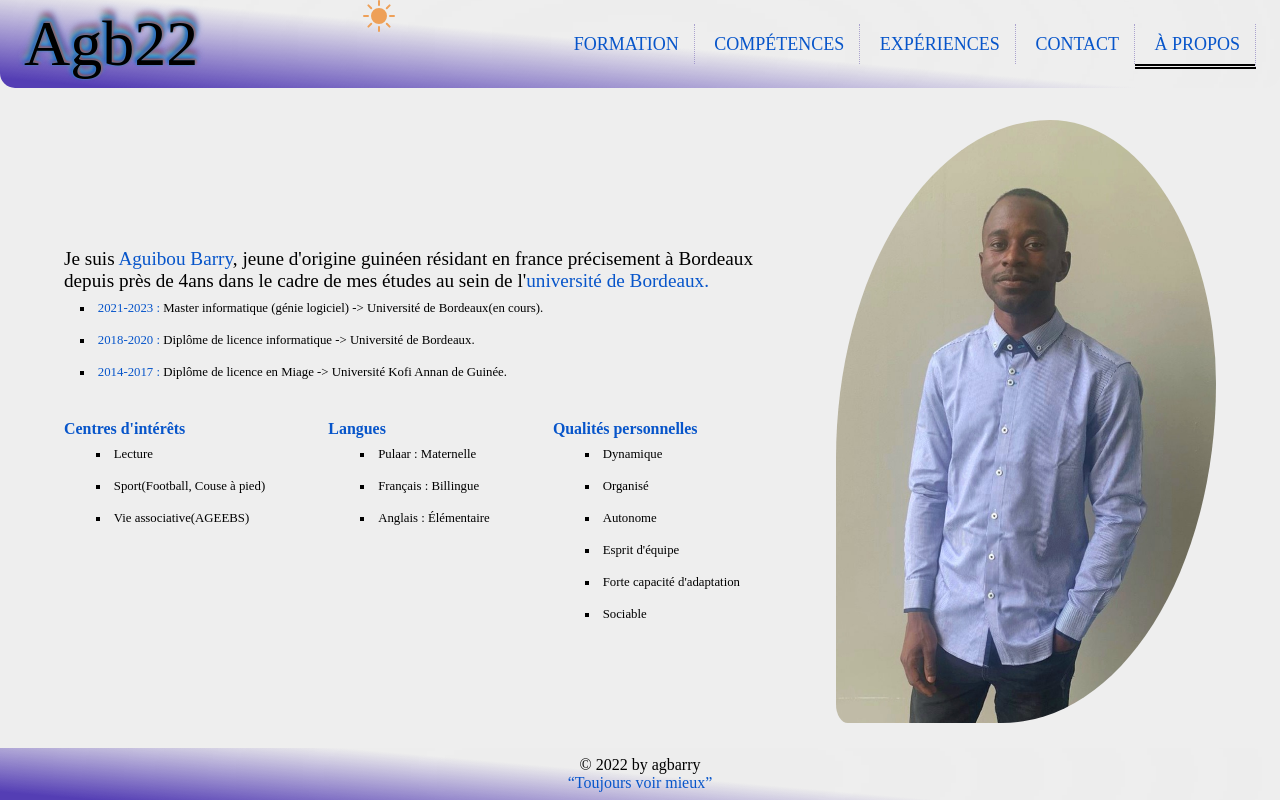
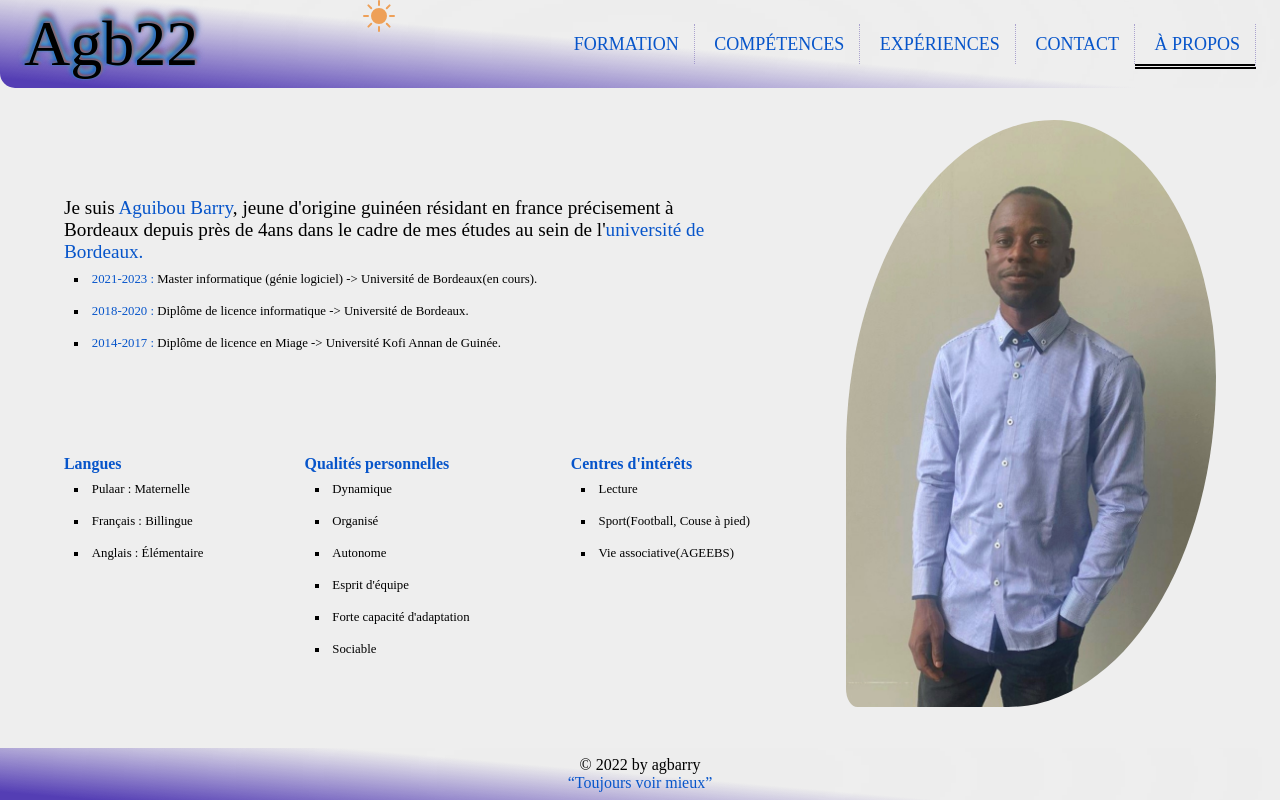
Before and after one commit to agbarry/Portfolio-22, a React (Create React App) app: page /a_propos in a window 1280 px wide. Built offline with nearby package versions, Linux system fonts and the light colour scheme; a web font is replaced by a local one.

Commit message:
Mise à jour générale(modif CV, modif message présentation, mise en forme ...)

```diff
--- a/src/pages/About/AboutElements.jsx
+++ b/src/pages/About/AboutElements.jsx
@@ -9,7 +9,7 @@ export const AboutWrapper = styled.div`
   align-items: center;
 
   & img {
-    width: 380px;
+    width: 370px;
     margin: 4rem;
     margin-top: 2rem;
     margin-left: 0;
@@ -39,16 +39,12 @@ export const AboutContainer = styled.div`
   flex-flow: column nowrap;
   user-select: none;
   font-size: 1.2rem;
-
-  /* @media screen and (max-width: 960px) {
-    font-size: 1.1rem;
-  } */
 `
 
 export const TopStyled = styled.div`
   margin: 4rem;
-  margin-right: 0;
-  margin-bottom: 0;
+  /* margin-right: 0;
+  margin-bottom: 0; */
 
   @media screen and (max-width: 960px) {
     margin: 1rem;
@@ -59,7 +55,7 @@ export const Detail = styled.li`
   list-style-position: inside;
   list-style-type: square;
   line-height: 2rem;
-  margin-left: 1rem;
+  margin-left: 10px;
   font-size: 0.8rem;
 `
 
@@ -68,7 +64,7 @@ export const BottomStyled = styled.div`
   margin-top: 0;
   display: flex;
   justify-content: space-between ;
-  row-gap: 1rem;
+  row-gap: 5px;
   flex-flow: row nowrap;
 
   @media screen and (max-width: 960px) {
@@ -80,8 +76,4 @@ export const BottomContent = styled.div`
   & h5 {
     color: ${({ isDarkMode }) => (isDarkMode ? colors.color2 : colors.color3)};
   }
-
-  & ul {
-    margin-left: 1rem;
-  }
 `
--- a/src/pages/About/index.jsx
+++ b/src/pages/About/index.jsx
@@ -37,20 +37,6 @@ function About() {
         </TopStyled>
 
         <BottomStyled>
-          {interest.map((interest) => (
-            <BottomContent key={`${interest.id}`} isDarkMode={theme === 'dark'}>
-              <h5>{interest.title}</h5>
-
-              {interest.content.map((iContent) => (
-                <ul key={`${iContent.id}`}>
-                  <Detail>
-                    {iContent.title}
-                  </Detail>
-                </ul>
-              ))}
-            </BottomContent>
-          ))}
-
           {languages.map((language) => (
             <BottomContent key={`${language.id}`} isDarkMode={theme === 'dark'}>
               <h5>{language.title}</h5>
@@ -76,6 +62,20 @@ function About() {
               ))}
             </BottomContent>
           ))}
+
+          {interest.map((interest) => (
+            <BottomContent key={`${interest.id}`} isDarkMode={theme === 'dark'}>
+              <h5>{interest.title}</h5>
+
+              {interest.content.map((iContent) => (
+                <ul key={`${iContent.id}`}>
+                  <Detail>
+                    {iContent.title}
+                  </Detail>
+                </ul>
+              ))}
+            </BottomContent>
+          ))}
         </BottomStyled>
       </AboutContainer>
 
--- a/src/pages/Education/index.jsx
+++ b/src/pages/Education/index.jsx
@@ -12,7 +12,7 @@ function Education() {
   const { theme } = useContext(ThemeContext);
   return (
     <motion.div initial={{width: 0}} animate={{width: "100%"}} exit={{width: window.innerWidth, transition: {duration: 0.1}}}>
-      <EducationWrapper>
+      <EducationWrapper id="educ">
         <Title isDarkMode={theme === 'dark'}>
             Ci-dessous le détail de mon parcours de formation allant du <span>baccalauréat</span> en
             <span> sciences mathématiques</span> jusqu'au <span>master</span> en <span>génie logiciel </span>
--- a/src/pages/Experience/Data.jsx
+++ b/src/pages/Experience/Data.jsx
@@ -7,8 +7,7 @@ const experienceList = [
     projectTitle:
       'Simulation d’un tas de sable abélien en programmation parallèle. Ce projet à été réalisé tout au long ' +
       'du second semestre de master 1 et se subdivise en quatre rendus(parties), les trois premiers sont fait ' +
-      'en groupe de deux(binôme) et le dernier rendu en individuel. ' +
-      "L'objectif est ",
+      'en groupe de deux(binôme) et le dernier rendu en individuel. ',
     description: ['Travail en équipe'],
     langages: ['C', 'C++', 'OpenMP', 'OpenCL', 'MPI', 'GIT/GITLAB'],
     documents: [
@@ -37,7 +36,7 @@ const experienceList = [
         title: 'Rapport de la dernière partie',
       },
     ],
-    date: '2021-2022',
+    date: '2022',
   },
 
   {
@@ -67,7 +66,7 @@ const experienceList = [
         title: 'Rapport pour la présentation',
       },
     ],
-    date: '2020-2021',
+    date: '2021',
   },
 
   {
@@ -93,7 +92,7 @@ const experienceList = [
         title: 'Document technique Bacchanator',
       },
     ],
-    date: '2019-2020',
+    date: '2020',
   },
 
   {
--- a/src/pages/Home/index.jsx
+++ b/src/pages/Home/index.jsx
@@ -1,4 +1,4 @@
-import cv from '../../assets/documents/cv.pdf'
+import cv from '../../assets/documents/CV_General.pdf'
 import { Link } from 'react-router-dom'
 import Profile from '../../components/Profile'
 import { useContext } from 'react'
@@ -20,7 +20,7 @@ function Home() {
 
   return (
     <motion.div initial={{width: 0}} animate={{width: "100%"}} exit={{width: window.innerWidth, transition: {duration: 0.1}}}>
-      <HomeWrapper>
+      <HomeWrapper id='home'>
         <HomeWrapperTop>
           <Profile />
 
@@ -37,10 +37,15 @@ function Home() {
               Par la même occasion, si tout se passe bien, je serai très ravi d'un
               contrat 😍 pour une éventuelle montée en compétences.
               Rassurez-vous que je mettrai en œuvre tout mon potentiel pour que
-              ça se passe bien, car durant mon parcours de formation, j'ai su allier
+              ça se passe bien, même si je n'ai quasiment pas d'expériences professionnelles, sachez que
+              durant mon parcours de formation j'ai eu à dévelloper bon nombre de petits projets(universitaires et personnels)
+              qui sont d'ailleurs décrits sur la page <Link to="/experiences" title='Expériences'>``Expériences``</Link> et cela
+              m'a permi d'être autonome et surtout de pouvoir travailler en équipe.
+              {/* car durant mon curcus universi🍊
+               car durant mon parcours de formation, j'ai su allier
                étude et travail sans que cela influe sur mes résultats même si je ne suis
               probablement pas parmi le lot des meilleurs, mais ce qui reste sur ce que je remplis toujours
-              ma part de travail que ce soit individuellement ou collectivement.
+              ma part de travail que ce soit individuellement ou collectivement. */}
               {/* permit d'être autonome et aussi de pouvoir
                travailler en équipe.  le dynamisme, la motivation, l'organisation,
               l'autonomie, l'esprit d'équipe et sans oublié le côté humain définit
```
Also changed, not shown: 1 other file (tests, documents, lock files or other folders).
